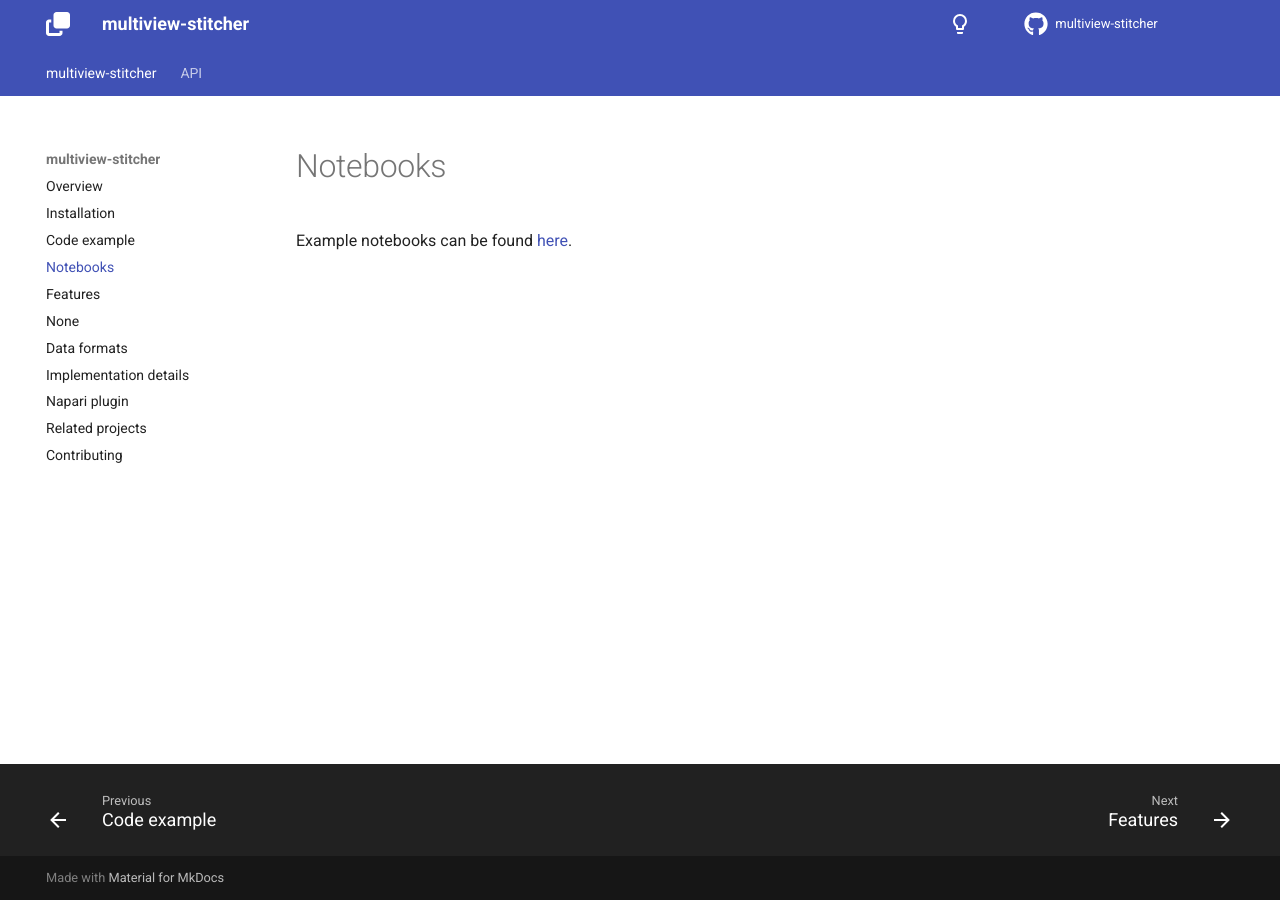
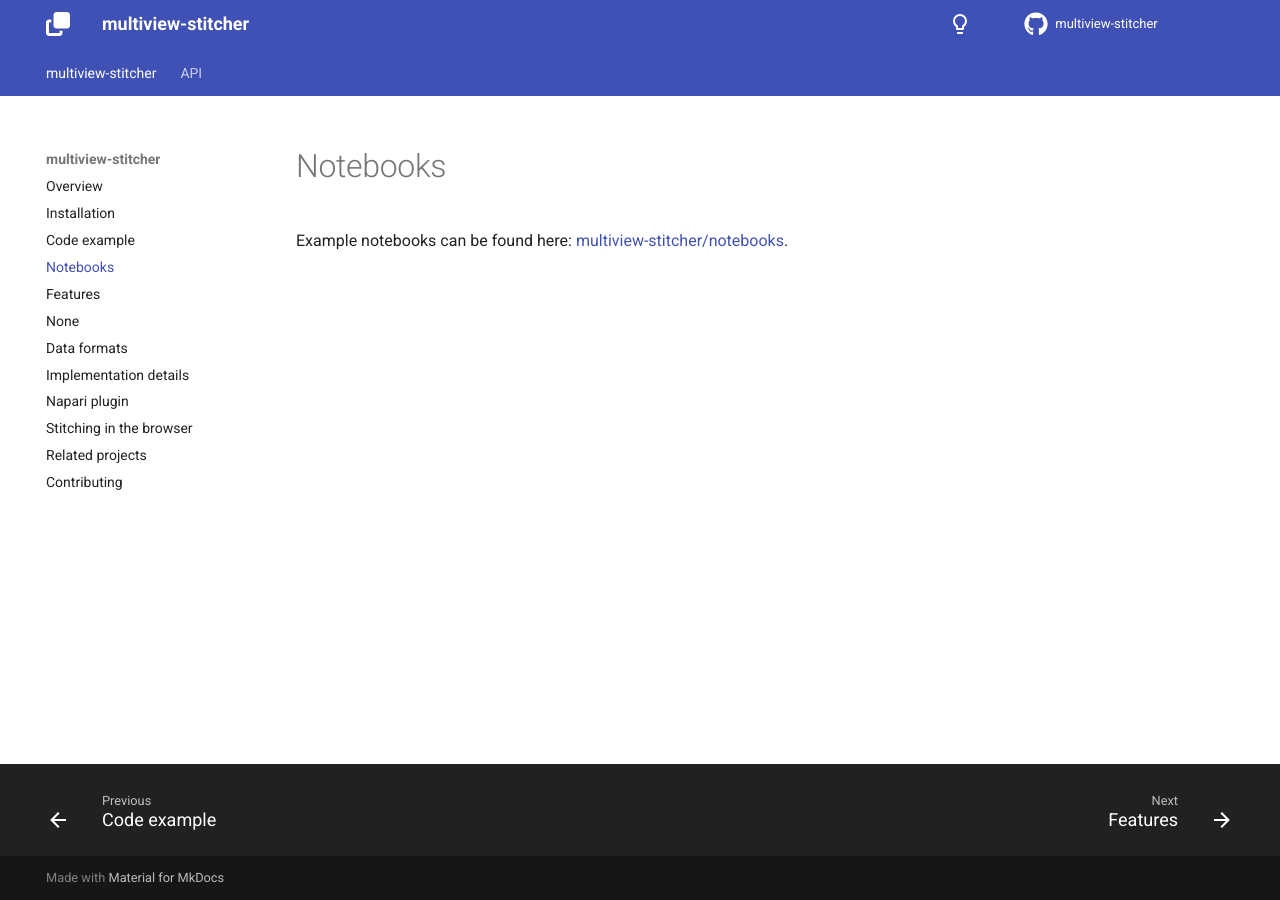
Before and after one commit to multiview-stitcher/multiview-stitcher, an MkDocs documentation site: the page built from docs/notebooks.md, in a window 1280 px wide. Built offline with MkDocs 1.6.1 and Material for MkDocs 9.7.7, drawn with Linux system fonts in a browser that asks for light colours; comment, search, counter and statistics services are not loaded; the version menu is left out.

Commit message:
Added stitching_in_the_browser doc

```diff
--- a/docs/notebooks.md
+++ b/docs/notebooks.md
@@ -1,3 +1,3 @@
 # Notebooks
 
-Example notebooks can be found [here](https://github.com/multiview-stitcher/multiview-sticher/notebooks).
+Example notebooks can be found here: [multiview-stitcher/notebooks](https://github.com/multiview-stitcher/multiview-stitcher/tree/main/notebooks).
--- a/mkdocs.yml
+++ b/mkdocs.yml
@@ -26,11 +26,11 @@ nav:
     - data_formats.md
     - implementation_details.md
     - napari_stitcher.md
+    - stitching_in_the_browser.md
     - related_projects.md
     - contributing.md
   - API:
     - api/registration.md
-    - api/transformation.md
     - api/fusion.md
 
 theme:
```
Also changed, not shown: README.md (+14 -0 lines), docs/api/fusion.md (+4 -0 lines), docs/stitching_in_the_browser.md (added, +18 -0 lines), docs/api/transformation.md (deleted).
